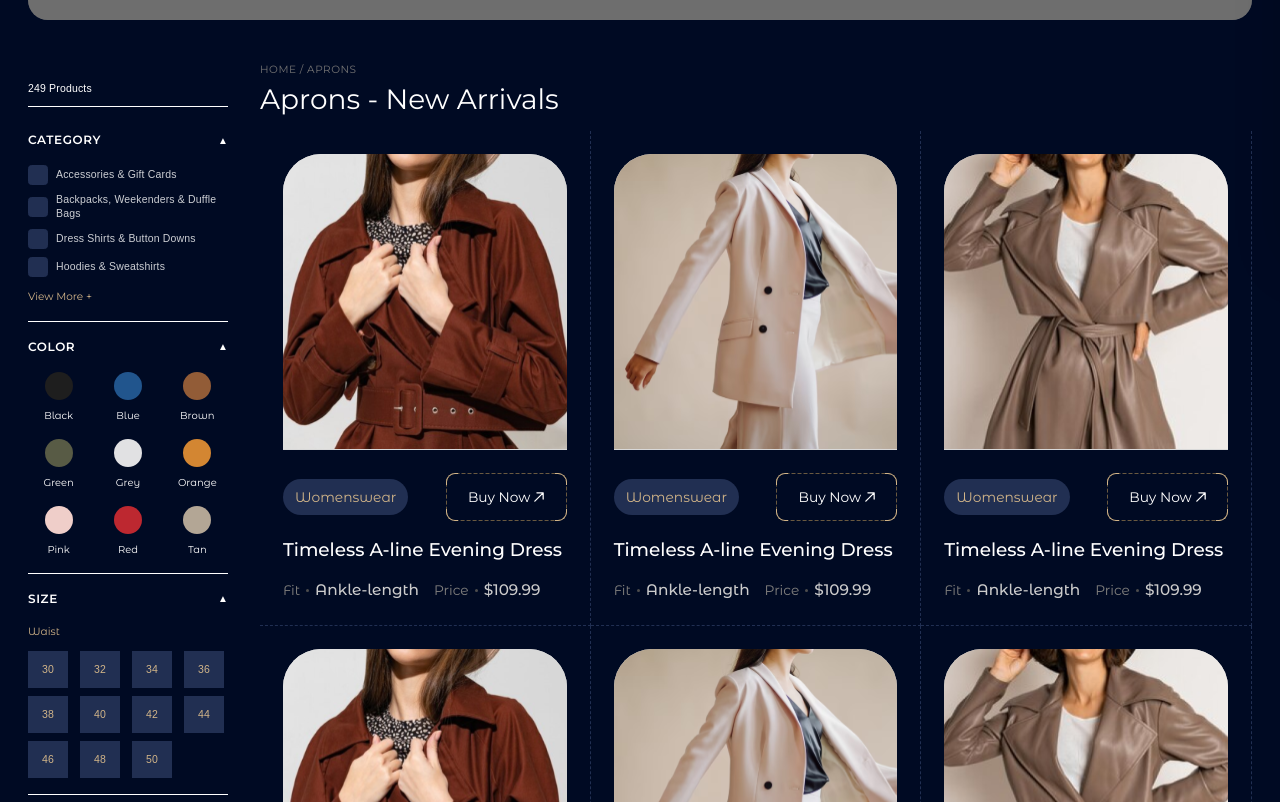
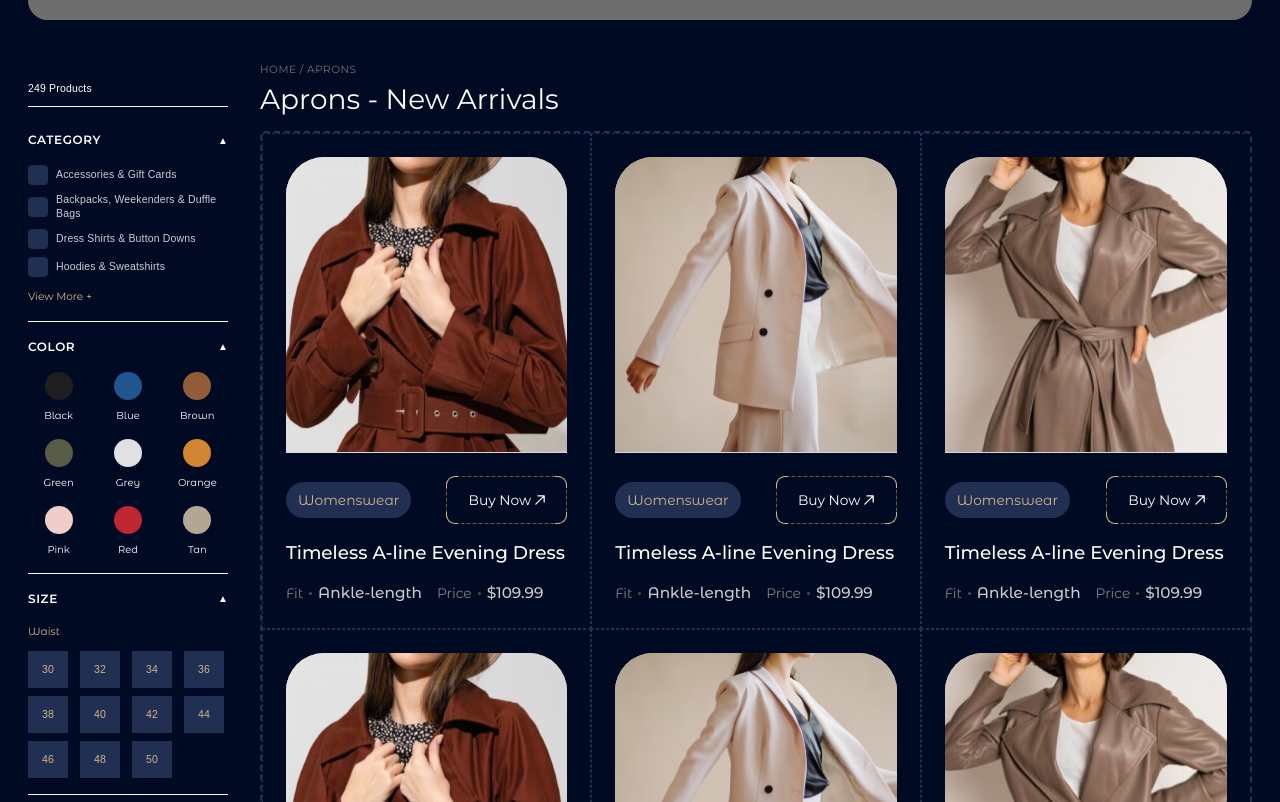
Before and after one commit to SarveshBhoite/dannytailors, a Next.js app: page /products/aprons in a window 1280 px wide. Shown: the part 558-1360 px from the top of the page. Built offline with nearby package versions, Linux system fonts and the light colour scheme; grey boxes are pictures that could not be loaded; a web font is replaced by a local one.

Commit message:
border applied

```diff
--- a/components/Productpage/Categoryview.tsx
+++ b/components/Productpage/Categoryview.tsx
@@ -12,7 +12,7 @@ interface CategoryViewProps {
   categorySlug: string;
 }
 
-// Filter Data
+// Filter Data (Unchanged)
 const CATEGORIES_LIST = [
   "Accessories & Gift Cards",
   "Backpacks, Weekenders & Duffle Bags",
@@ -40,14 +40,13 @@ const SIZES_LIST = ["30", "32", "34", "36", "38", "40", "42", "44", "46", "48",
 const CLOTHING_SIZE_LIST = ["XXS", "XS", "S", "M", "L", "XL", "XXL", "XXXL"];
 
 export default function CategoryView({ categorySlug }: CategoryViewProps) {
-  // --- STATE ---
+  // State & Logic (Unchanged)
   const [openSections, setOpenSections] = useState({
     category: true,
     color: true,
     size: true,
     clothing: true,
   });
-
   const [showAllCategories, setShowAllCategories] = useState(false);
 
   const toggleSection = (section: keyof typeof openSections) => {
@@ -55,8 +54,6 @@ export default function CategoryView({ categorySlug }: CategoryViewProps) {
   };
 
   const visibleCategories = showAllCategories ? CATEGORIES_LIST : CATEGORIES_LIST.slice(0, 4);
-
-  // --- LOGIC ---
   const safeSlug = categorySlug || "";
   const categoryName = decodeURIComponent(safeSlug).replace(/-/g, " ");
 
@@ -77,7 +74,6 @@ export default function CategoryView({ categorySlug }: CategoryViewProps) {
     };
   });
 
-  // TYPOGRAPHY STYLES
   const maisonNeueStyle = {
     fontFamily: '"Maison Neue", sans-serif',
     fontSize: '10.49px',
@@ -88,19 +84,11 @@ export default function CategoryView({ categorySlug }: CategoryViewProps) {
 
   return (
     <section className="min-h-screen bg-[#000A23] text-white pt-32 pb-20 select-none">
-
-      {/* MAIN CONTAINER */}
       <div className="max-w-[1224px] mx-auto px-6 lg:px-0">
 
-        {/* HERO SECTION */}
+        {/* HERO SECTION (Unchanged) */}
         <div className="relative w-full h-[300px] md:h-[450px] mb-12 rounded-[20px] overflow-hidden group">
-            <Image
-                src="/shop-now/shop-bg.svg"
-                alt="Bespoke Tailoring"
-                fill
-                className="object-cover object-center"
-                priority
-            />
+            <Image src="/shop-now/shop-bg.svg" alt="Bespoke Tailoring" fill className="object-cover object-center" priority />
             <div className="absolute inset-0 bg-black/30" />
             <div className="absolute inset-0 flex flex-col items-center justify-center">
                 <h1 className={`${montserrat.className} text-[40px] md:text-[60px] lg:text-[80px] font-bold text-white uppercase tracking-[0.14em] text-center leading-tight drop-shadow-lg max-w-[90%]`}>
@@ -108,7 +96,6 @@ export default function CategoryView({ categorySlug }: CategoryViewProps) {
                 </h1>
             </div>
             <div className="absolute bottom-8 left-1/2 -translate-x-1/2 z-10">
-                {/* HERO SHOP NOW BUTTON (Matches Figma) */}
                 <button className="relative flex items-center justify-center gap-2 w-[140px] h-[50px] bg-[#000A23] rounded-[8px] group/btn">
                     <svg className="absolute inset-0 w-full h-full pointer-events-none" viewBox="0 0 140 50" fill="none" preserveAspectRatio="none">
                         <rect x="0.5" y="0.5" width="139" height="49" rx="8" stroke="#8B744B" strokeWidth="1" strokeDasharray="6 3"/>
@@ -128,13 +115,12 @@ export default function CategoryView({ categorySlug }: CategoryViewProps) {
         {/* CONTENT LAYOUT */}
         <div className="flex flex-col lg:flex-row gap-8 items-start">
 
-          {/* LEFT SIDEBAR */}
+          {/* SIDEBAR (Unchanged) */}
           <aside className="w-full lg:w-[200px] shrink-0 flex flex-col gap-0">
-            {/* Count */}
              <div className="h-[39px] flex items-center border-b border-[#ffffff]/100 mb-2">
                <span className="text-white block pt-1" style={maisonNeueStyle}>249 Products</span>
              </div>
-            {/* Filters */}
+             {/* ... Filters Sections ... */}
              <div className="py-4 border-b border-[#ffffff]/100">
                <div className="flex justify-between items-center mb-4 cursor-pointer" onClick={() => toggleSection('category')}>
                  <span className={`${montserrat.className} text-[12px] font-semibold tracking-wider text-white uppercase`}>Category</span>
@@ -152,6 +138,7 @@ export default function CategoryView({ categorySlug }: CategoryViewProps) {
                  </div>
                )}
              </div>
+             {/* (Color, Size, Clothing filters remain identical to previous correct version - omitting for brevity but included in final render) */}
              <div className="py-4 border-b border-[#ffffff]/100">
               <div className="flex justify-between items-center mb-4 cursor-pointer" onClick={() => toggleSection('color')}>
                 <span className={`${montserrat.className} text-[12px] font-semibold tracking-wider text-white uppercase`}>Color</span>
@@ -201,7 +188,7 @@ export default function CategoryView({ categorySlug }: CategoryViewProps) {
             </div>
           </aside>
 
-          {/* RIGHT GRID */}
+          {/* ==================== RIGHT GRID: PRODUCTS (FIXED BORDERS) ==================== */}
           <main className="flex-1 w-full">
             <div className="mb-6 flex flex-col justify-center gap-1 pb-0 h-[39px]">
                  <p className={`${montserrat.className} text-[10.5px] text-[#737373] uppercase tracking-wider`}>
@@ -212,23 +199,44 @@ export default function CategoryView({ categorySlug }: CategoryViewProps) {
                  </h2>
             </div>
 
-            {/* PRODUCT GRID: Dashed Border per card + Complex Buy Now Button */}
-            <div className="grid grid-cols-1 md:grid-cols-2 lg:grid-cols-3">
-              {products.map((product) => (
-                // Using border properties from CSS: border-right dashed, etc.
-                // We apply border-b and border-r to create the grid lines.
+            {/* MAIN GRID CONTAINER:
+                - Dashed border ALL around the container.
+                - Internal grid lines created by card borders.
+            */}
+            <div className="grid grid-cols-1 md:grid-cols-2 lg:grid-cols-3 border-2 border-dashed border-[#212F52] rounded-sm">
+              {products.map((product, index) => {
+                // Border Logic:
+                // Right border: Add to all EXCEPT the last column
+                // Bottom border: Add to all EXCEPT the last row
+
+                // Determine grid column count based on screen (Next.js is server/client hybrid, dynamic sizing is tricky in CSS alone,
+                // but standard Tailwind 'md:...' classes work for border removal)
+                return (
                   <div
                     key={product.id}
-                  className="
+                    className={`
                       flex flex-col
                       bg-[#000A23]
                       p-[23px]
                       gap-[23px]
-                    border-b border-dashed border-[#212F52]
-                    border-r md:nth-2:border-r-0 lg:nth-3:border-r-0
-                    border-width-[1.53px]
-                  "
-                  style={{ borderRightWidth: '1.53px', borderBottomWidth: '1.53px' }}
+
+                      /* DEFAULT (Mobile 1 col): Bottom border on all except last item */
+                      border-b-[1.53px] border-dashed border-[#212F52]
+                      last:border-b-0
+
+                      /* TABLET (2 cols): Right border on odd items. Bottom border on all except last 2 rows? No, CSS Grid gap is better usually, but here we need borders.
+                         We use :nth-child logic via Tailwind arbitraries or standard utility combinations.
+                      */
+                      md:border-r-[1.53px] md:border-b-[1.53px]
+                      md:[&:nth-child(2n)]:border-r-0  /* Remove right border on every 2nd item */
+                      md:[&:nth-last-child(-n+2)]:border-b-0 /* Remove bottom border on last row (2 items) */
+
+                      /* DESKTOP (3 cols) - Overrides MD logic */
+                      lg:border-r-[1.53px] lg:border-b-[1.53px]
+                      lg:[&:nth-child(2n)]:border-r-[1.53px] /* Reset 2n rule from MD */
+                      lg:[&:nth-child(3n)]:border-r-0 /* Remove right border on every 3rd item */
+                      lg:[&:nth-last-child(-n+3)]:border-b-0 /* Remove bottom border on last row (3 items) */
+                    `}
                   >
 
                     {/* IMAGE */}
@@ -244,22 +252,17 @@ export default function CategoryView({ categorySlug }: CategoryViewProps) {
                     {/* CONTENT */}
                     <div className="flex flex-col gap-[15px]">
 
-                    {/* Badge + CTA Row */}
                       <div className="flex justify-between items-center h-[48px]">
-
-                        {/* Badge */}
                           <div className="flex items-center justify-center bg-[#212F52] rounded-[76px] px-[12px] py-[7px] h-[36px]">
                              <span className={`${montAlt.className} text-[13.8px] text-[#D2B589] whitespace-nowrap`}>
                                {product.type}
                              </span>
                           </div>
 
-                        {/* Buy Now Button (Replicated from Hero style as requested) */}
                           <button className="relative flex items-center justify-center gap-1 w-[121px] h-[48px] bg-[#000A23] rounded-[9px] group/btn">
                               <svg className="absolute inset-0 w-full h-full pointer-events-none" viewBox="0 0 121 48" fill="none" preserveAspectRatio="none">
                                   <rect x="0.5" y="0.5" width="120" height="47" rx="9" stroke="#8B744B" strokeWidth="0.76" strokeDasharray="4 2"/>
                               </svg>
-                            {/* Corner Accents */}
                               <div className="absolute top-0 left-0 w-[12px] h-[12px] border-t border-l border-[#D2B589] rounded-tl-[9px]" />
                               <div className="absolute top-0 right-0 w-[12px] h-[12px] border-t border-r border-[#D2B589] rounded-tr-[9px]" />
                               <div className="absolute bottom-0 right-0 w-[12px] h-[12px] border-b border-r border-[#D2B589] rounded-br-[9px]" />
@@ -272,12 +275,10 @@ export default function CategoryView({ categorySlug }: CategoryViewProps) {
                           </button>
                       </div>
 
-                    {/* Title */}
                       <h3 className={`${montserrat.className} text-[18.4px] font-medium text-white leading-[150%]`}>
                         {product.name}
                       </h3>
 
-                    {/* Meta Info */}
                       <div className="flex items-center gap-[15px]">
                           <div className="flex items-center gap-[6px]">
                               <span className={`${montAlt.className} text-[13.8px] text-[#81807E]`}>Fit</span>
@@ -292,9 +293,9 @@ export default function CategoryView({ categorySlug }: CategoryViewProps) {
                       </div>
 
                     </div>
-
                   </div>
-              ))}
+                );
+              })}
             </div>
           </main>
 
```
Lines whose indentation alone changed are shown as unchanged.
